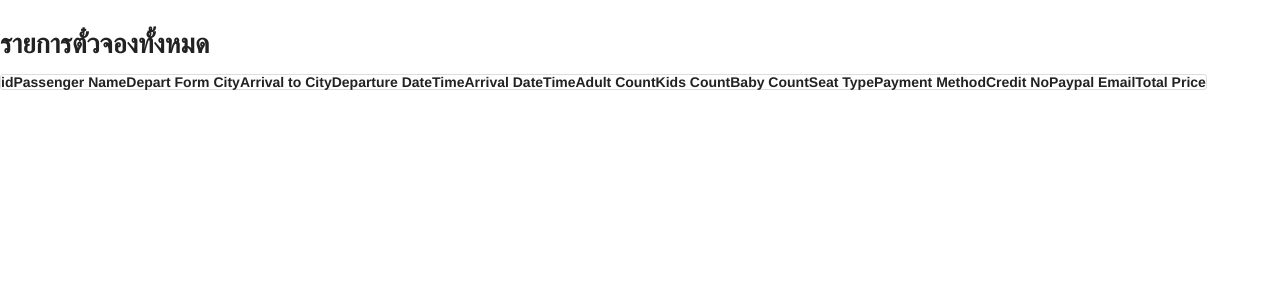
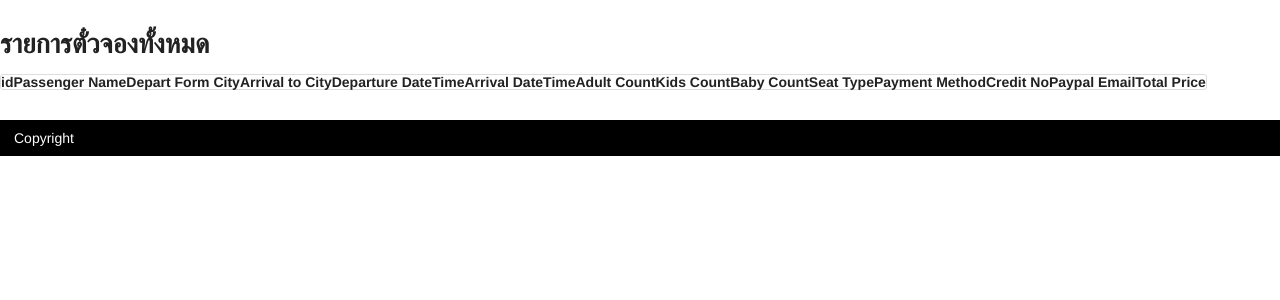
Before and after one commit to waitonza/airbooking-cakephp, a CakePHP app: the page made by app/View/Admin/index.ctp in a window 1280 px wide. Shown: the part 45-345 px from the top of the page. Run offline with PHP 8.4 and a stand-in for CakePHP, Linux system fonts and the light colour scheme; the template is opened without the code that fills it, so the values that code supplies are empty; some libraries are stand-ins or nearby versions.

Commit message:
fix ui 2

```diff
--- a/app/View/Layouts/admin.ctp
+++ b/app/View/Layouts/admin.ctp
@@ -91,6 +91,11 @@
 
        <?php echo $this->fetch('content'); ?>
      </div>
+     <div style="background:black;color:white;padding: 11px 0;margin-top: 30px;">
+      <div style="margin-left:1em">
+        Copyright
+      </div>
+    </div>
      <div id="footer">
        <!-- Latest version of jQuery -->
 
@@ -105,6 +110,5 @@
        <script src="../foundation/javascripts/app.js"></script>
      </div>
    </div>
-   <?php echo $this->element('sql_dump'); ?>
  </body>
  </html>
--- a/app/View/Layouts/default.ctp
+++ b/app/View/Layouts/default.ctp
@@ -85,6 +85,11 @@
 
      <?php echo $this->fetch('content'); ?>
    </div>
+   <div style="background:black;color:white;padding: 11px 0;margin-top: 30px;">
+      <div style="margin-left:1em">
+        Copyright
+      </div>
+    </div>
    <div id="footer">
      <!-- Latest version of jQuery -->
 
```
Also changed, not shown: app/View/Main/index.ctp (+1 -9 lines).
